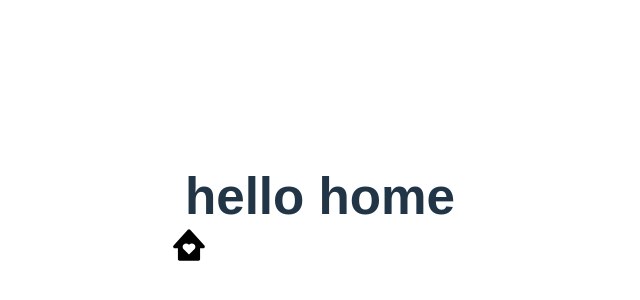
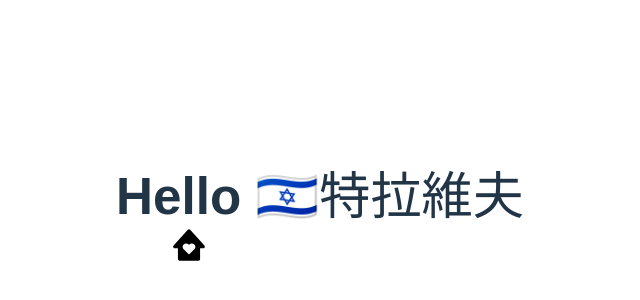
Before and after one commit to kamitom/sideproj3, a Vue app in the folder image/frontend/: page / in a window 1280 px wide. Shown: the part 124-424 px from the top of the page, without its empty margins (320-960 px from the left). Built offline with nearby package versions, Linux system fonts and the light colour scheme.

Commit message:
chore: some stuff

```diff
--- a/image/frontend/src/pages/HomePage.vue
+++ b/image/frontend/src/pages/HomePage.vue
@@ -1,6 +1,6 @@
 <template>
   <div>
-    <h1>hello home</h1>
+    <h1>Hello 🇮🇱特拉維夫</h1>
     <TheIcon icon="home" />
   </div>
 </template>
```
